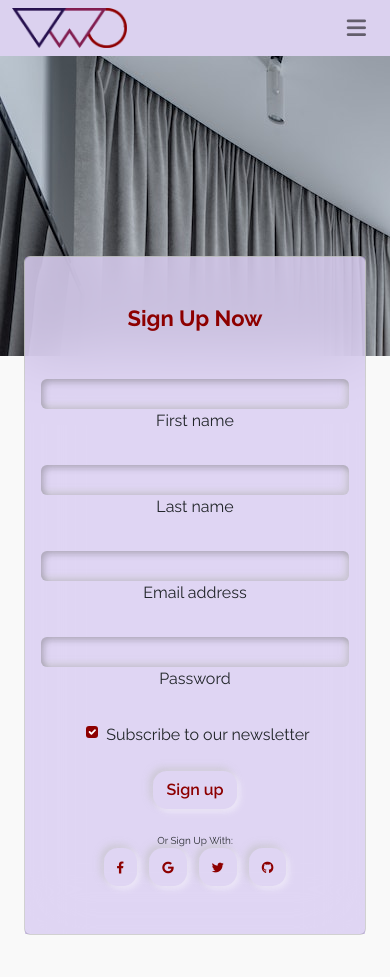
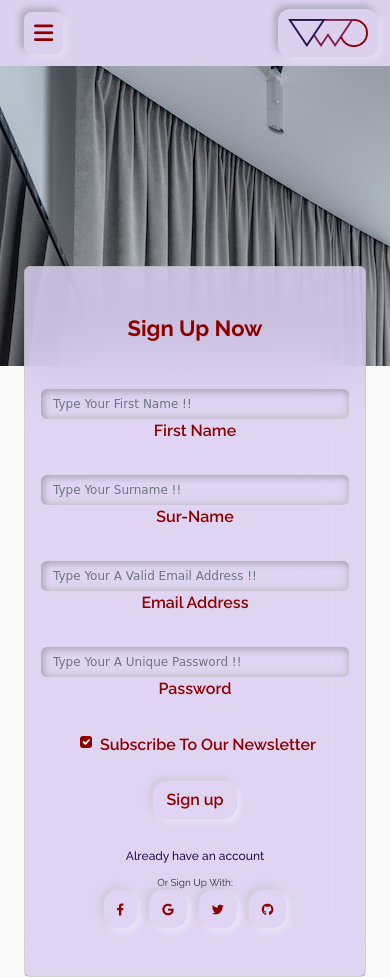
Before and after one commit to MamunMia-21/residences, a plain HTML site: page signup.html in a window 390 px wide. Before the commit the page ends 935 px from the top, so only its background shows below. Drawn offline with nearby package versions, Linux system fonts and the light colour scheme.

Commit message:
update-1.2.2

```diff
--- a/assets/css/style.css
+++ b/assets/css/style.css
@@ -47,6 +47,9 @@ h5{
     font-family: sans-serif;
     color: #222;
 }
+input {
+    text-transform: capitalize;
+}
 @media(max-width: 991px){
     p{
         line-height: 24px !important;
@@ -65,9 +68,6 @@ h5{
     }
 }
 @media(max-width: 767px){
-    .main_menu .menu_icon {
-        width: 115px !important;
-    }
     p{
         font-size: 10px !important;
         line-height: 15px !important;
@@ -143,9 +143,21 @@ nav{
 }
 .main_menu .menu_icon{
     width: 145px;
+    padding: 10px !important;
+    border-radius: 12px;
+    box-shadow: rgb(255 255 255 / 43%) 3px 3px 6px 0px, rgb(106 106 106 / 38%) -3px -3px 6px 1px;
+    -webkit-border-radius: 12px;
+    -moz-border-radius: 12px;
+    -ms-border-radius: 12px;
+    -o-border-radius: 12px;
+    transition: all .3s linear;
+    -webkit-transition: all .3s linear;
+    -moz-transition: all .3s linear;
+    -ms-transition: all .3s linear;
+    -o-transition: all .3s linear;
 }
 .main_menu .menu_item{
-    gap: 30px;
+    gap: 15px;
 }
 .main_menu .menu_item .nav-item .nav-link {
     font-size: 22px;
@@ -160,6 +172,14 @@ nav{
 }
 .main_menu .navbar-toggler i {
     font-size: 22px !important;
+    color: var(--red);
+    padding: 10px;
+    box-shadow: rgb(255 255 255 / 43%) 3px 3px 6px 0px, rgb(106 106 106 / 38%) -3px -3px 6px 1px;
+    border-radius: 8px;
+    -webkit-border-radius: 8px;
+    -moz-border-radius: 8px;
+    -ms-border-radius: 8px;
+    -o-border-radius: 8px;
 }
 .main_menu .navbar-toggler:focus {
     box-shadow: none;
@@ -177,9 +197,18 @@ nav{
     -ms-border-radius: 8px;
     -o-border-radius: 8px;
 }
+@media(max-width: 991px) {
+    .main_menu .menu_item .nav-item .nav-link {
+        width: 130px;
+        text-align: center;
+    }
+}
 @media(max-width: 767px){
     .main_menu .menu_item .nav-item .nav-link {
         margin-top: 10px !important;
+    }
+    .main_menu .menu_icon {
+        width: 100px !important;
     }
 }
 /* ---------navber end------------- */
@@ -195,7 +224,6 @@ nav{
     padding: 120px 0 20px;
 }
 .main_banner .banner_txt h1 {
-    line-height: 90px;
     font-size: 60px;
     font-weight: 700;
     letter-spacing: 0.2px;
@@ -262,9 +290,9 @@ input{
 }
 @media(max-width: 991px){
     .main_banner .banner_txt h1 {
-        font-size: 40px;
-        line-height: normal;
-        height: 100px;
+    font-size: 35px;
+    line-height: normal;
+    height: 80px;
     }
     .main_banner .banner_img {
         padding-top: 70px;
@@ -275,8 +303,8 @@ input{
         padding-top: 40px;
     }
     .main_banner .banner_txt h1 {
-        font-size: 30px;
-        height: 75px;
+        font-size: 26px;
+        height: 70px;
     }
     .main_banner .banner_img {
         width: 245px;
@@ -413,7 +441,7 @@ input{
 .value_txt .accordion-item {
     border: none;
     background: transparent;
-    box-shadow: rgb(0 0 0 / 46%) 3px 3px 6px 0px inset, rgb(189 189 189 / 50%) -3px -3px 6px 1px inset;
+    box-shadow: rgb(0 0 0 / 22%) 3px 3px 6px 0px inset, rgb(189 189 189 / 50%) -3px -3px 6px 1px inset;
     border-radius: 12px;
     -webkit-border-radius: 12px;
     -moz-border-radius: 12px;
@@ -846,7 +874,7 @@ input{
     -ms-border-radius: 14px;
     -o-border-radius: 14px;
 }
-.login_footer {
+footer {
     background: #6a36ca34;
 }
 @media(max-width: 575px){
@@ -860,6 +888,13 @@ input{
 ========================== signup page css ====================================
 ==============================================================================
 ============================================================================ */
+label {
+    font-size: 16px;
+    font-weight: 600;
+    font-family: 'Raleway', sans-serif;
+    color: var(--red);
+    text-transform: capitalize;
+}
 .sign_up_back {
     background: #6a36ca34;
 }
@@ -880,3 +915,8 @@ input{
     -ms-border-radius: 14px;
     -o-border-radius: 14px;
 }
+.acc_hve a {
+    color: var(--blue);
+    font-weight: 500;
+    text-transform: none;
+}
--- a/signup.html
+++ b/signup.html
@@ -24,13 +24,13 @@
      <!-- -----------navber strat-------------- -->
      <nav class="navbar navbar-expand-lg main_menu">
       <div class="container">
-        <a class="navbar-brand menu_icon" href="index.html">
-          <img class="w-100 img-fluid" src="assets/images/logo.png" alt="logo">
-        </a>
         <button class="navbar-toggler" type="button" data-bs-toggle="collapse" data-bs-target="#navbarSupportedContent" aria-controls="navbarSupportedContent" aria-expanded="false" aria-label="Toggle navigation">
           <!-- <span class="navbar-toggler-icon"></span> -->
           <i class="fa-solid fa-bars"></i>
         </button>
+        <a class="navbar-brand menu_icon" href="index.html">
+          <img class="w-100 img-fluid" src="assets/images/logo.png" alt="logo">
+        </a>
         <div class="collapse navbar-collapse" id="navbarSupportedContent">
           <ul class="navbar-nav ms-auto mb-2 mb-lg-0 menu_item">
             <li class="nav-item">
@@ -67,25 +67,25 @@
               <div class="row">
                 <div class="col-md-6 mb-4">
                   <div class="form-outline">
-                    <input type="text" id="form3Example1" class="form-control inside-shadow" />
+                    <input type="text" id="form3Example1" class="form-control inside-shadow" placeholder="Type your first name !!" />
                     <label class="form-label" for="form3Example1">First name</label>
                   </div>
                 </div>
                 <div class="col-md-6 mb-4">
                   <div class="form-outline">
-                    <input type="text" id="form3Example2" class="form-control inside-shadow" />
-                    <label class="form-label" for="form3Example2">Last name</label>
+                    <input type="text" id="form3Example1" class="form-control inside-shadow" placeholder="Type your Surname !!" />
+                    <label class="form-label" for="form3Example2">sur-name</label>
                   </div>
                 </div>
               </div>
               <!-- Email input -->
               <div class="form-outline mb-4">
-                <input type="email" id="form3Example3" class="form-control inside-shadow" />
+                    <input type="text" id="form3Example1" class="form-control inside-shadow" placeholder="Type your a valid email address !!" />
                 <label class="form-label" for="form3Example3">Email address</label>
               </div>
               <!-- Password input -->
               <div class="form-outline mb-4">
-                <input type="password" id="form3Example4" class="form-control inside-shadow" />
+                <input type="password" id="form3Example4" class="form-control inside-shadow" placeholder="Type your a unique password !!"/>
                 <label class="form-label" for="form3Example4">Password</label>
               </div>
               <!-- Checkbox -->
@@ -99,6 +99,13 @@
               <button type="submit" class="btn submit_button btn-block mb-4">
                 Sign up
               </button>
+              <!-- alrready have account -->
+              <div class="acc_hve mb-2">
+                <a href="login.html">
+                  Already have an account
+                </a>
+              </div>
+              <!-- alrready have account -->
               <!-- Register buttons -->
               <div class="text-center">
                 <p>or sign up with:</p>
```
Also changed, not shown: index.html (+13 -5 lines), login.html (+6 -4 lines).
